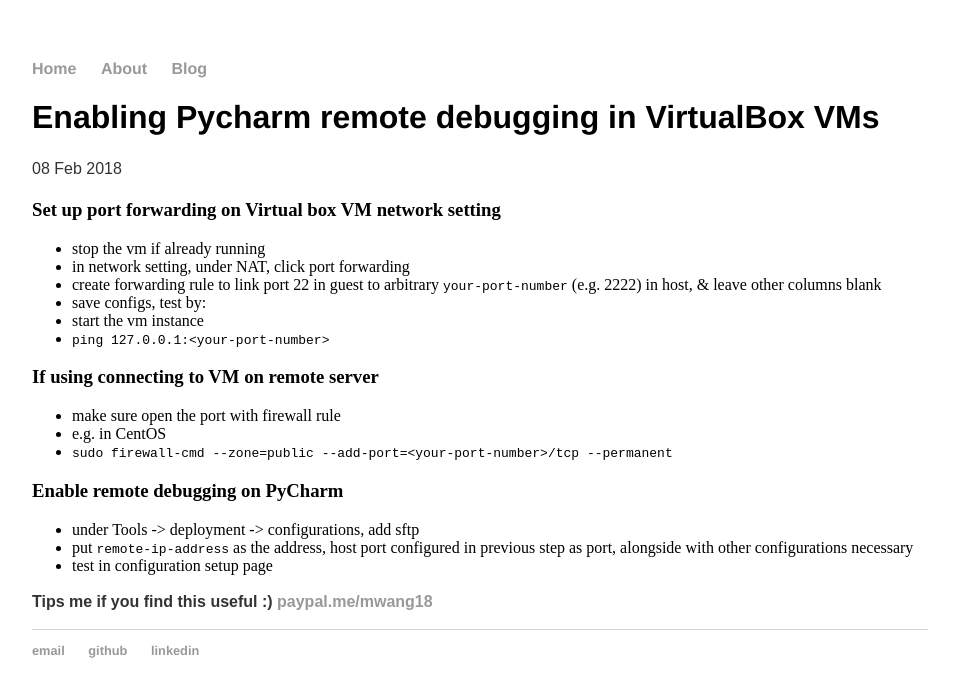
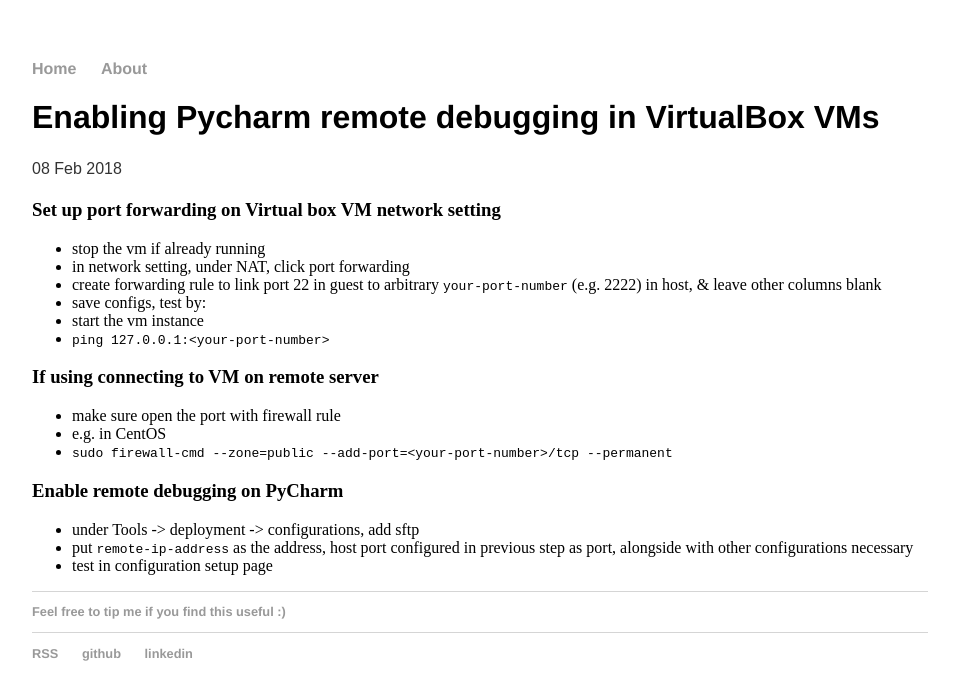
Before and after one commit to EmmanuelSHS/emmanuelshs.github.io, a Jekyll site: the page built from _posts/2018-02-08-Enabling.md, in a window 1280 px wide. Shown: the top 700 px of the page, without its empty margins (160-1119 px from the left). Built offline with Jekyll 4.4.1, drawn with Linux system fonts in a browser that asks for light colours; comment, search, counter and statistics services are not loaded.

Commit message:
template reformat

```diff
--- a/_layouts/default.html
+++ b/_layouts/default.html
@@ -10,7 +10,7 @@
             <li><a href="/">Home</a></li>
             <li><a href="/about">About</a></li>
             <!-- <li><a href="/resume">Resume</a></li> -->
-            <li><a href="/blog">Blog</a></li>
+            <!-- <li><a href="/blog">Blog</a></li> -->
         </ul>
         </nav>
 
@@ -20,7 +20,7 @@
 
         <footer>
         <ul>
-            <li><a href="mailto:clochard93@gmail.com">email</a></li>
+            <li><a href="{{ site.url }}/blog/atom.xml">RSS</a></li>
             <li><a href="https://github.com/EmmanuelSHS">github</a></li>
             <li><a href="https://linkedin.com/in/mwang93">linkedin</a></li>
         </ul>
--- a/_layouts/post.html
+++ b/_layouts/post.html
@@ -6,6 +6,9 @@
 
 <div class="post">
     {{ content }}
+    <footer>
+        <ul><a href="https://paypal.me/mwang18">Feel free to tip me if you find this useful :)</a></ul>
+    </footer>
     <div class="comments">
         {% include disqus.html %}
     </div>
--- a/_posts/2018-02-08-Enabling.md
+++ b/_posts/2018-02-08-Enabling.md
@@ -20,6 +20,3 @@
 * under Tools -> deployment -> configurations, add sftp
 * put `remote-ip-address` as the address, host port configured in previous step as port, alongside with other configurations necessary
 * test in configuration setup page
-
-
-__Tips me if you find this useful :\) [paypal.me/mwang18](paypal.me/mwang18)__
--- a/blog/atom.xml
+++ b/blog/atom.xml
@@ -11,7 +11,6 @@
     <id>{{ site.url }}/blog</id>
     <author>
         <name>{{ site.name }}</name>
-        <email>clochard93@gmail.com</email>
     </author>
 
     {% for post in site.posts %}
```
Also changed, not shown: blog/index.html (deleted, +0 -18 lines), index.html (+6 -2 lines).
